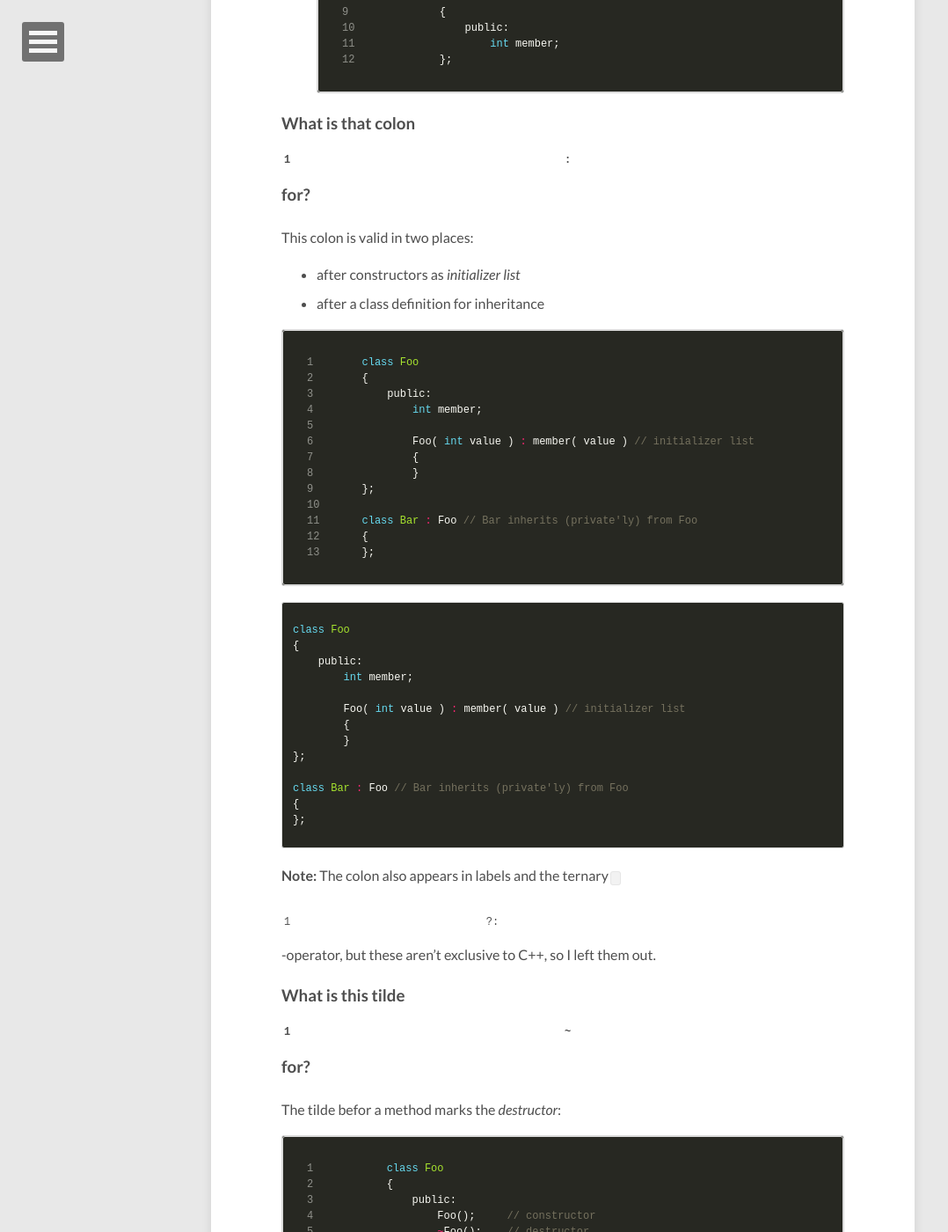
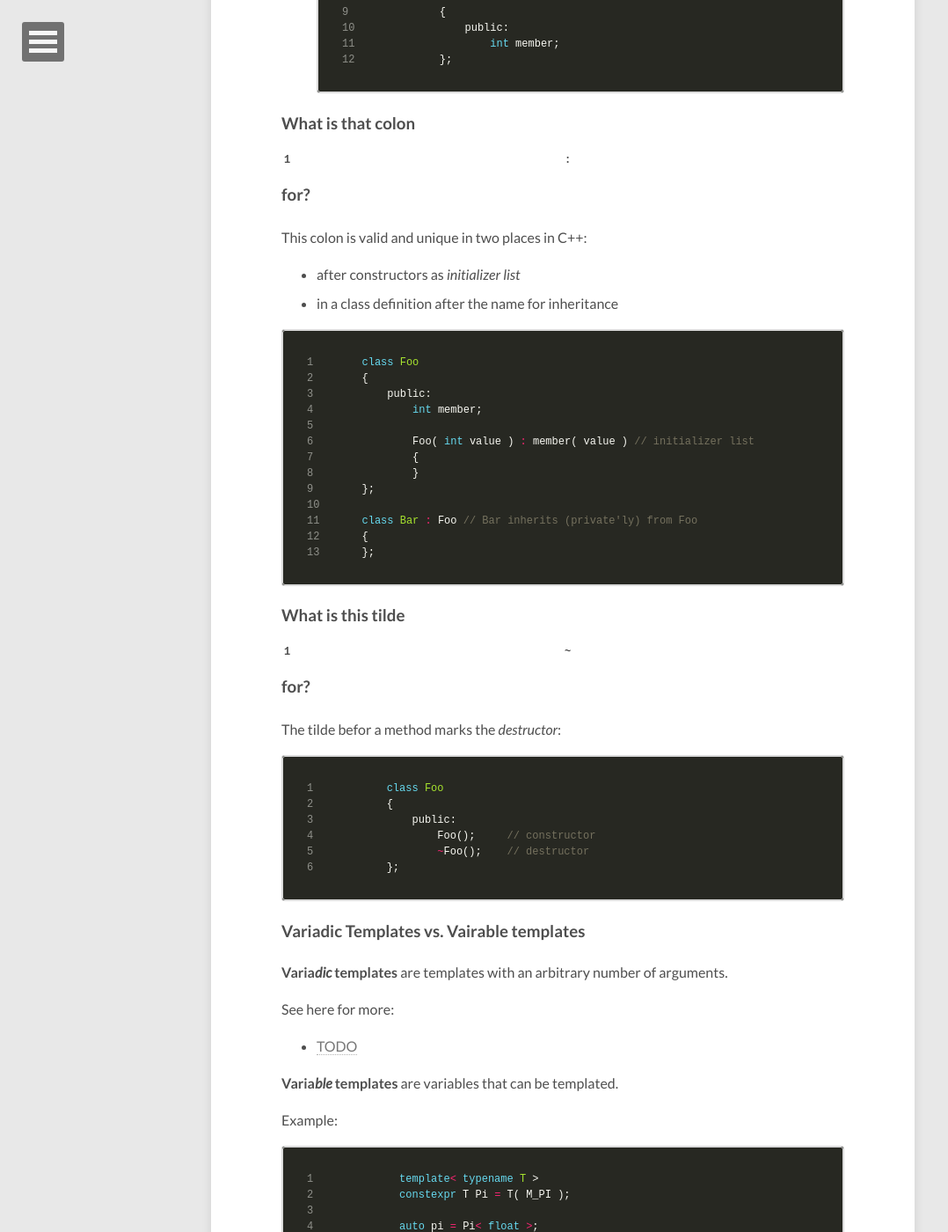
Before and after one commit to AsBadAsABadass/AsBadAsABadass.github.io, a Jekyll site: the page built from _posts/2015-05-01-syntaxterror-cpp.md, in a window 1280 px wide and 1400 px high, scrolled down 2015 px. Shown: the whole window at 88% size, without its empty margins (0-1078 px from the left). Built offline with Jekyll 4.4.1, drawn with Linux system fonts in a browser that asks for light colours; nearby versions of some CDN libraries; comment, search, counter and statistics services are not loaded; some of the changed text lies outside the part shown.

Commit message:
Update 2015-05-01-syntaxterror-cpp.md

```diff
--- a/_posts/2015-05-01-syntaxterror-cpp.md
+++ b/_posts/2015-05-01-syntaxterror-cpp.md
@@ -64,10 +64,10 @@
 
 ### What is that colon `:` for? {#colon}
 
-This colon is valid in two places:
+This colon is valid and unique in two places in C++:
 
 - after constructors as _initializer list_
-- after a class definition for inheritance
+- in a class definition after the name for inheritance
 
 ~~~ cpp
 class Foo
@@ -85,27 +85,9 @@
 };
 ~~~
 
-{% highlight cpp %}
-class Foo
-{
-    public:
-        int member;
-
-        Foo( int value ) : member( value ) // initializer list
-        {
-        }
-};
-
-class Bar : Foo // Bar inherits (private'ly) from Foo
-{
-};
-{% endhighlight %}
-
-**Note:** The colon also appears in labels and the ternary `?:`-operator, but these aren't exclusive to C++, so I left them out.
-
 ### What is this tilde `~` for? {#tilde}
 
-The tilde befor a method marks the *destructor*:
+The tilde befor a method marks the _destructor_:
 
 ~~~ cpp
 class Foo
@@ -156,8 +138,8 @@
 
 class Baz : Foo
 {
-    void method();                       // OK
-    virtual void method()                // better
-    virtual void method() = override;    // best
+    void method();                     // OK
+    virtual void method()              // better
+    virtual void method() override;    // best
 };
 ~~~
```
